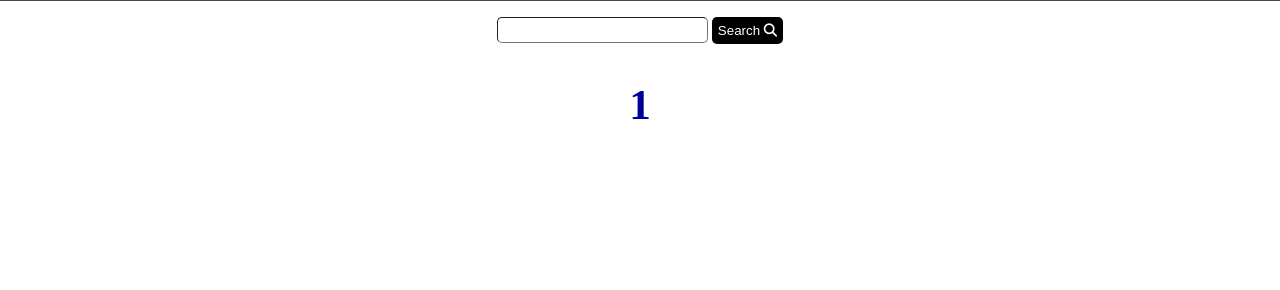
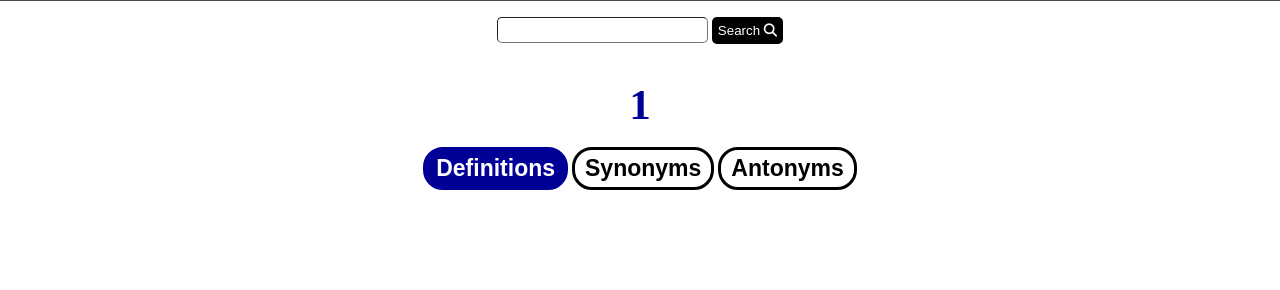
Before and after one commit to ThozamileMad/custom-api-website, a Flask app: page /display/1 in a window 1280 px wide. Shown: the part 49-339 px from the top of the page. Run offline with Flask 3, Linux system fonts and the light colour scheme; data that the repository does not hold is empty; some libraries are stand-ins or nearby versions.

Commit message:
Update display.html

```diff
--- a/templates/display.html
+++ b/templates/display.html
@@ -33,6 +33,11 @@
             </section>
             <section id="definitions-section">
                 <h2 class="word">{{ word }}</h2>
+                <div class="info-buts">
+                    <a class="definition-but smaller-a" href="{{ url_for('display', word=word) }}"> Definitions </a>
+                    <a class="synonym-but smaller-a inactive" href="{{ url_for('display_synonyms', word=word) }}"> Synonyms </a>
+                    <a class="antonym-but smaller-a inactive" href="{{ url_for('display_antonyms', word=word) }}"> Antonyms </a>
+               </div>
                 <div class="all-info">
                     {% for key, value in data.items(): %}
                         {% if value != []: %}
```
